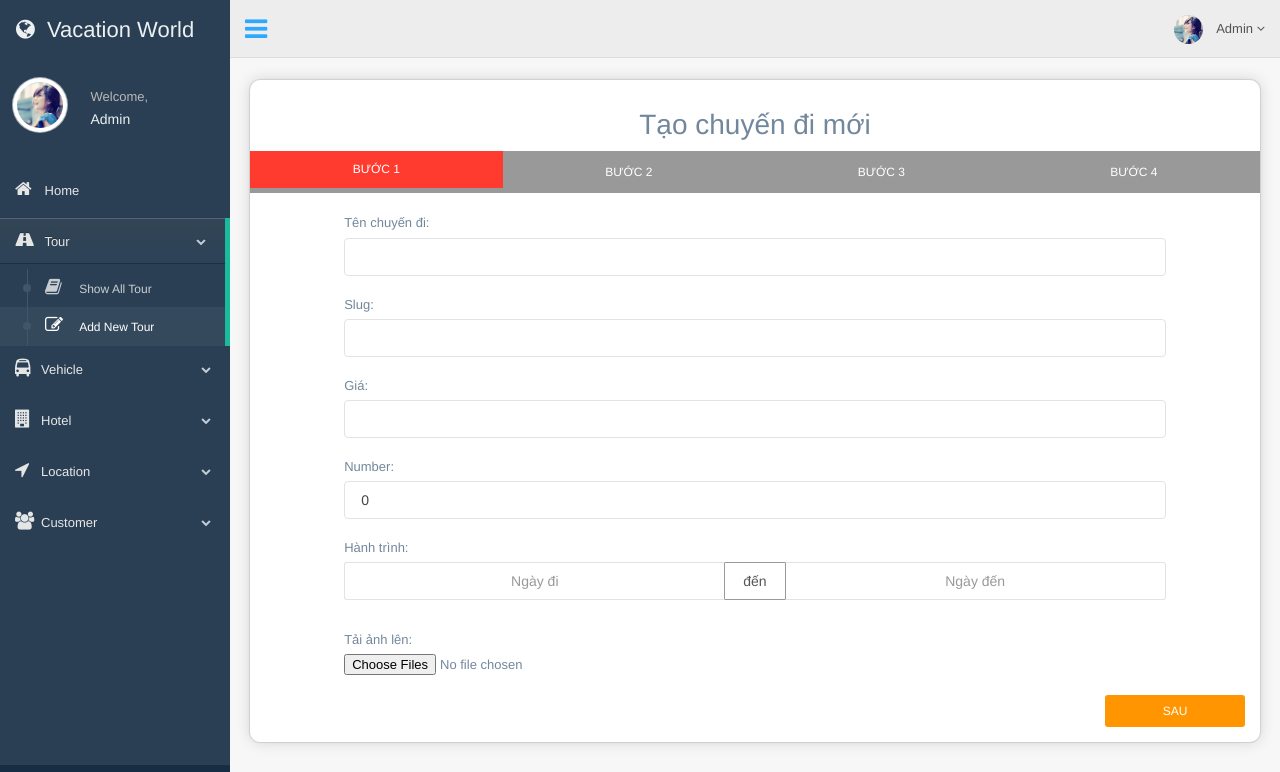
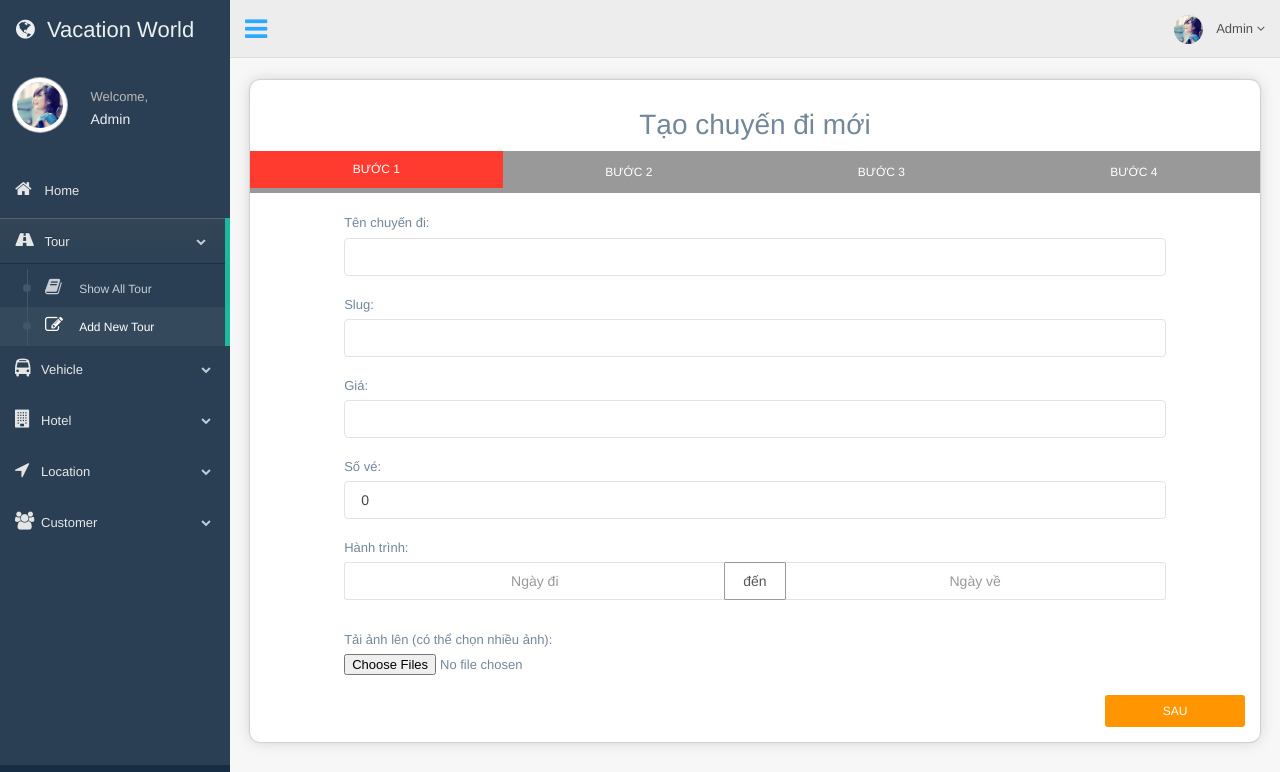
Before and after one commit to camduong/doan, a Laravel app: page /admin/tour/create in a window 1280 px wide. Shown: the top 772 px of the page. Run offline with Laravel 8, Linux system fonts and the light colour scheme; a user stored in the database is signed in; data comes from the database, SQL or seed files in the repository; data that the repository does not hold is empty; some libraries are stand-ins or nearby versions.

Commit message:
fix tour view

```diff
--- a/app/Http/Controllers/TourController.php
+++ b/app/Http/Controllers/TourController.php
@@ -128,9 +128,9 @@ class TourController extends Controller
     public function show($id)
     {
         $tour = Tour::find($id);
-        $tt = explode("<p>",$tour->header_schedule);
-        print_r(json_encode($tt));
-        die;
+        // $tt = explode("<p>",$tour->header_schedule);
+        // print_r(json_encode($tt));
+        // die;
         return view('tour.show')->withTour($tour);
     }
 
--- a/resources/views/tour/create.blade.php
+++ b/resources/views/tour/create.blade.php
@@ -41,20 +41,19 @@
 								{{ Form:: text('slug', null, ['class' => 'form-control', 'required' => '']) }}
 								<br>
 								{{ Form::label('price', 'Giá:', ['class' => 'form-spacing-top']) }}
-								{{ Form:: text('price', null, ['class' => 'form-control', 'required' => '']) }}
+								{{ Form:: text('price', null, ['class' => 'form-control', 'required' => '', 'min' => '0']) }}
 								<br>
-								{{ Form::label('number', 'Number:', ['class' => 'form-spacing-top']) }}
-								{{ Form:: number('number', 0, ['class' => 'form-control', 'required' => '']) }}
+								{{ Form::label('number', 'Số vé:', ['class' => 'form-spacing-top']) }}
+								{{ Form:: number('number', 0, ['class' => 'form-control', 'required' => '', 'min' => '0']) }}
 								<br>
 								{{ Form::label('depart_date', 'Hành trình:', ['class' => 'form-spacing-top'])  }}
-								{{-- {{ Form:: text('depart_date', null, ['class' => 'form-control', 'required' => '', 'data-inputmask' => "'mask' : '99/99/9999'", 'placeholder' => 'dd/MM/yyyy']) }} --}}
 								<div class="datepicker input-daterange input-group">
-									<input  class="col-md-4 form-control" type="text" name="depart_date" placeholder="Ngày đi" />
+									{{ Form:: text('depart_date', null, ['class' => 'col-md-4 form-control', 'required' => '', 'placeholder' => 'Ngày đi']) }}
 									<span class="input-to input-group-addon">đến</span>
-									<input  class="col-md-4 form-control" type="text" name="back_day" placeholder="Ngày đến"/>
+									{{ Form:: text('back_date', null, ['class' => 'col-md-4 form-control', 'required' => '', 'placeholder' => 'Ngày về']) }}
 								</div>
 								<br>
-								{{ Form::label ('featured_image', 'Tải ảnh lên:') }}
+								{{ Form::label ('featured_image', 'Tải ảnh lên (có thể chọn nhiều ảnh):') }}
 								{{ Form::file('featured_image[]', ['multiple' => ''])}}
 							</div>
 						</div>
@@ -77,7 +76,7 @@
 						<div class="row">
 							<div class="col-sm-10 col-sm-offset-1">
 								{{ Form::label('day', 'Số ngày của chuyến đi:', ['class' => 'form-spacing-top']) }}
-								{{ Form::number('day', 0, ['class' => 'form-control', 'required' => '']) }}
+								{{ Form::number('day', 0, ['class' => 'form-control', 'required' => '', 'min' => '0']) }}
 								<br>
 								{{ Form::label('header', 'Tiêu đề chuyến đi:', ['class' => 'form-spacing-top']) }}
 								{{ Form::textarea('header', null, ['class' => 'form-control ckeditor', 'required', 'name' => 'editor', 'id' => 'header', 'rows' => 10, 'cols' => 80, 'style' => 'margin:0 1% !important']) }}
```
Also changed, not shown: 1 other file.
